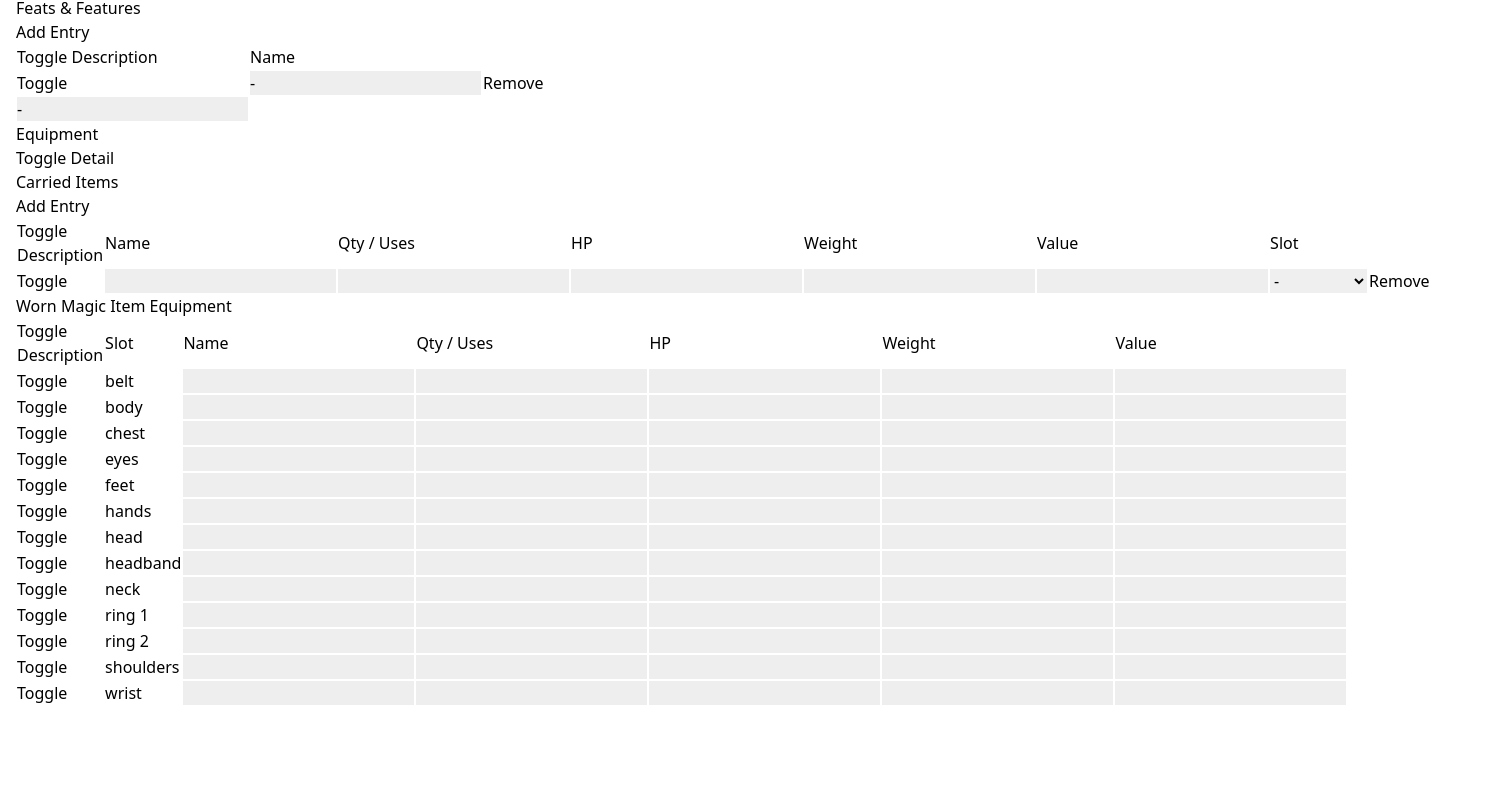
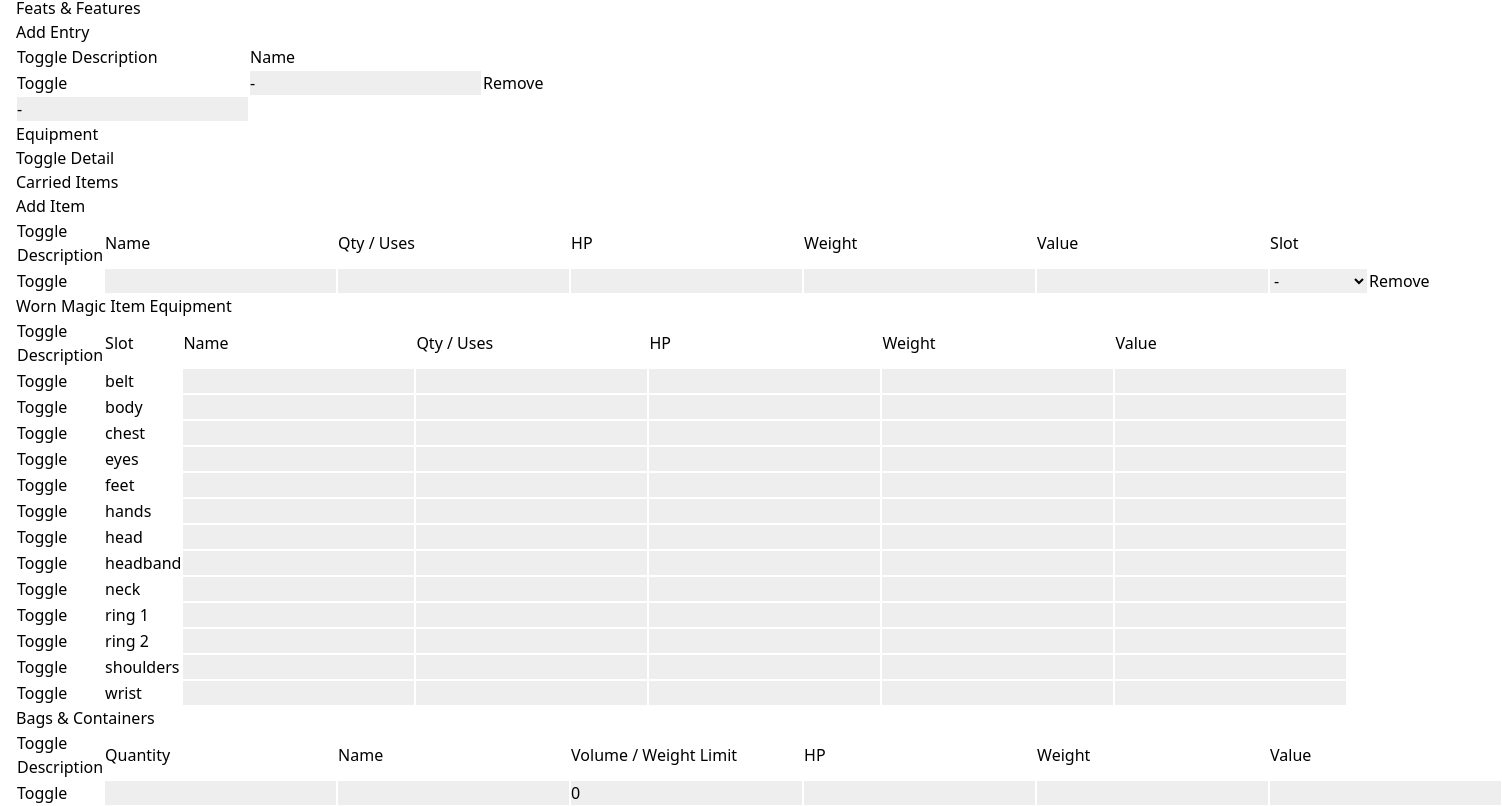
Before and after one commit to DominusAnima/Sheetfinder, a React (Vite) app: page / in a window 1280 px wide. Shown: the part 1894-2700 px from the top of the page, 1502 px wide, since content can reach past the window. Before the commit the page ends 2600 px from the top, so only its background shows below. Built offline with nearby package versions, Linux system fonts and the light colour scheme.

Commit message:
Added table for bags and containers.

```diff
--- a/src/Blocks/Equipment.tsx
+++ b/src/Blocks/Equipment.tsx
@@ -1,4 +1,4 @@
-import { Blocks, EquipSlot, Item } from "../charSheet";
+import { Bag, Blocks, EquipSlot, Item } from "../charSheet";
 import { makeEmptyItem } from "../constants";
 import { useFormDispatch } from "../lib/useFormDispatch";
 
@@ -70,6 +70,22 @@ export function Equipment({ state }: { state: Blocks }) {
     dispatch({ type: "changeWornItemField", payload: { field, item, value } });
   }
 
+  function removeWornItem(item: Item) {
+    dispatch({ type: "removeWornItem", payload: { item } });
+  }
+
+  function handleBagChange(
+    field: "name" | "hp" | "weight" | "value" | "qtyOrUses" | "description" | "capacity",
+    bag: Bag,
+    value: string
+  ) {
+    dispatch({ type: "changeBagField", payload: { field, bag, value } });
+  }
+
+  function toggleBagDescr(bag: Bag) {
+    dispatch({ type: "toggleBagDescr", payload: { bag } });
+  }
+
   function handleSubmit(event: { preventDefault: any }) {
     event.preventDefault;
   }
@@ -79,7 +95,7 @@ export function Equipment({ state }: { state: Blocks }) {
       <h2>Equipment</h2>
       <button onClick={toggleDetail}>Toggle Detail</button>
       <h3>Carried Items</h3>
-      <button onClick={addEntry}>Add Entry</button>
+      <button onClick={addEntry}>Add Item</button>
       <table>
         <thead>
           <tr>
@@ -218,9 +234,14 @@ export function Equipment({ state }: { state: Blocks }) {
                   </>
                 )}
                 {JSON.stringify(item) !== JSON.stringify(makeEmptyItem(item.slot)) && (
-                  <td>
-                    <button onClick={() => unequipItem(item)}>Unequip</button>
-                  </td>
+                  <>
+                    <td>
+                      <button onClick={() => unequipItem(item)}>Unequip</button>
+                    </td>
+                    <td>
+                      <button onClick={() => removeWornItem(item)}>Remove</button>
+                    </td>
+                  </>
                 )}
               </tr>
               {item.toggleDescr && (
@@ -237,6 +258,68 @@ export function Equipment({ state }: { state: Blocks }) {
           ))}
         </tbody>
       </table>
+
+      <h3>Bags & Containers</h3>
+      <table>
+        <thead>
+          <tr>
+            <td>Toggle Description</td>
+            <td>Quantity</td>
+            <td>Name</td>
+            <td>Volume / Weight Limit</td>
+            {state.equipment.toggleDetail && (
+              <>
+                <td>HP</td>
+                <td>Weight</td>
+                <td>Value</td>
+              </>
+            )}
+          </tr>
+        </thead>
+        <tbody>
+          {state.equipment.bags.map((bag) => (
+            <>
+              <tr>
+                <td>
+                  <button onClick={() => toggleBagDescr(bag)}>Toggle</button>
+                </td>
+                <td>
+                  <input value={bag.qtyOrUses} onChange={(e) => handleBagChange("qtyOrUses", bag, e.target.value)} />
+                </td>
+                <td>
+                  <input value={bag.name} onChange={(e) => handleBagChange("name", bag, e.target.value)} />
+                </td>
+                <td>
+                  <input value={bag.capacity} onChange={(e) => handleBagChange("capacity", bag, e.target.value)} />
+                </td>
+                {state.equipment.toggleDetail && (
+                  <>
+                    <td>
+                      <input value={bag.hp} onChange={(e) => handleBagChange("hp", bag, e.target.value)} />
+                    </td>
+                    <td>
+                      <input value={bag.weight} onChange={(e) => handleBagChange("weight", bag, e.target.value)} />
+                    </td>
+                    <td>
+                      <input value={bag.value} onChange={(e) => handleBagChange("value", bag, e.target.value)} />
+                    </td>
+                  </>
+                )}
+              </tr>
+              {bag.toggleDescr && (
+                <tr>
+                  <td>
+                    <input
+                      value={bag.description}
+                      onChange={(e) => handleBagChange("description", bag, e.target.value)}
+                    />
+                  </td>
+                </tr>
+              )}
+            </>
+          ))}
+        </tbody>
+      </table>
     </div>
   );
 }
--- a/src/reducer.tsx
+++ b/src/reducer.tsx
@@ -1,8 +1,11 @@
 import { DEFAULT_STATE, buildClassRecordEntry } from "./DefaultState";
-import { Abilities, BioBlock, Blocks, EquipSlot, Feat, Item, Skill, SpecialEntry } from "./charSheet";
+import { Abilities, Bag, BioBlock, Blocks, EquipSlot, Feat, Item, Skill, SpecialEntry } from "./charSheet";
 import { ABILITY_TYPES, makeEmptyItem } from "./constants";
 
 export type ReducerAction =
+  | ToggleBagDescrAction
+  | ChangeBagFieldAction
+  | RemoveWornItemAction
   | ChangeWornItemFieldAction
   | ToggleWornDescrAction
   | unequipItemAction
@@ -287,6 +290,29 @@ type ChangeWornItemFieldAction = {
     field: "name" | "hp" | "weight" | "value" | "qtyOrUses" | "description";
     item: Item;
     value: string;
+  };
+};
+
+type RemoveWornItemAction = {
+  type: "removeWornItem";
+  payload: {
+    item: Item;
+  };
+};
+
+type ChangeBagFieldAction = {
+  type: "changeBagField";
+  payload: {
+    field: "name" | "hp" | "weight" | "value" | "qtyOrUses" | "description" | "capacity";
+    bag: Bag;
+    value: string;
+  };
+};
+
+type ToggleBagDescrAction = {
+  type: "toggleBagDescr";
+  payload: {
+    bag: Bag;
   };
 };
 
@@ -977,6 +1003,27 @@ export function reducer(state: Blocks, action: ReducerAction): Blocks {
       return newState;
     }
     case "equipItem": {
+      if (
+        JSON.stringify(state.equipment.worn[action.payload.item.slot] as Item) !==
+        JSON.stringify(makeEmptyItem(action.payload.item.slot))
+      ) {
+        const newState: Blocks = {
+          ...state,
+          equipment: {
+            ...state.equipment,
+            worn: {
+              ...state.equipment.worn,
+              [action.payload.item.slot]: action.payload.item,
+            },
+            inventory: [
+              ...state.equipment.inventory.filter((entry) => entry !== action.payload.item),
+              state.equipment.worn[action.payload.item.slot] as Item,
+            ],
+          },
+        };
+
+        return newState;
+      } else {
         const newState: Blocks = {
           ...state,
           equipment: {
@@ -990,6 +1037,7 @@ export function reducer(state: Blocks, action: ReducerAction): Blocks {
         };
 
         return newState;
+      }
     }
     case "unequipItem": {
       const newState: Blocks = {
@@ -1040,6 +1088,64 @@ export function reducer(state: Blocks, action: ReducerAction): Blocks {
 
       return newState;
     }
+    case "removeWornItem": {
+      const newState: Blocks = {
+        ...state,
+        equipment: {
+          ...state.equipment,
+          worn: {
+            ...state.equipment.worn,
+            [action.payload.item.slot]: makeEmptyItem(action.payload.item.slot),
+          },
+        },
+      };
+
+      return newState;
+    }
+    case "changeBagField": {
+      const newState: Blocks = {
+        ...state,
+        equipment: {
+          ...state.equipment,
+          bags: [
+            ...state.equipment.bags.map((e) => {
+              if (e === action.payload.bag) {
+                return {
+                  ...e,
+                  [action.payload.field]: action.payload.value,
+                };
+              } else {
+                return e;
+              }
+            }),
+          ],
+        },
+      };
+
+      return newState;
+    }
+    case "toggleBagDescr": {
+      const newState: Blocks = {
+        ...state,
+        equipment: {
+          ...state.equipment,
+          bags: [
+            ...state.equipment.bags.map((e) => {
+              if (e === action.payload.bag) {
+                return {
+                  ...e,
+                  toggleDescr: !action.payload.bag.toggleDescr,
+                };
+              } else {
+                return e;
+              }
+            }),
+          ],
+        },
+      };
+
+      return newState;
+    }
     default: {
       throw Error("Unknown action: " + action);
     }
```
Lines whose indentation alone changed are shown as unchanged.
